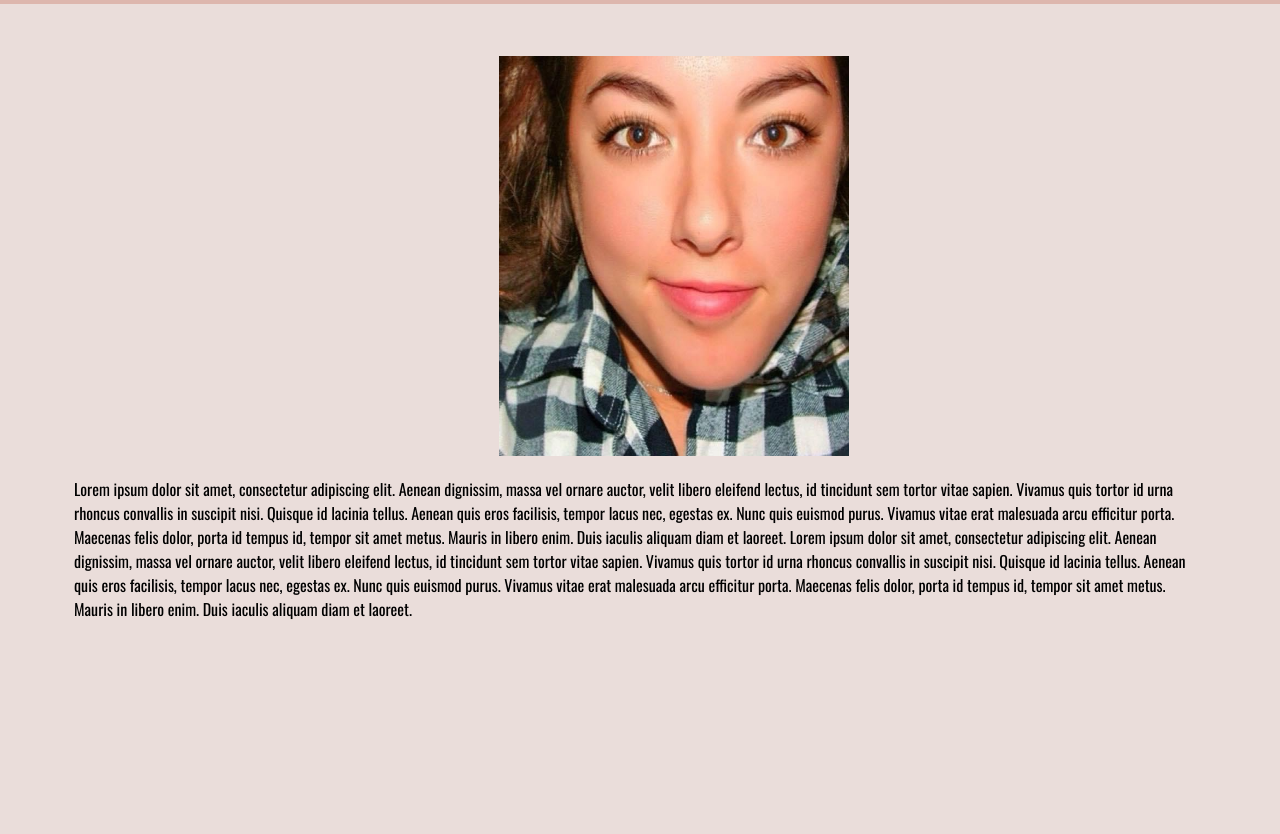
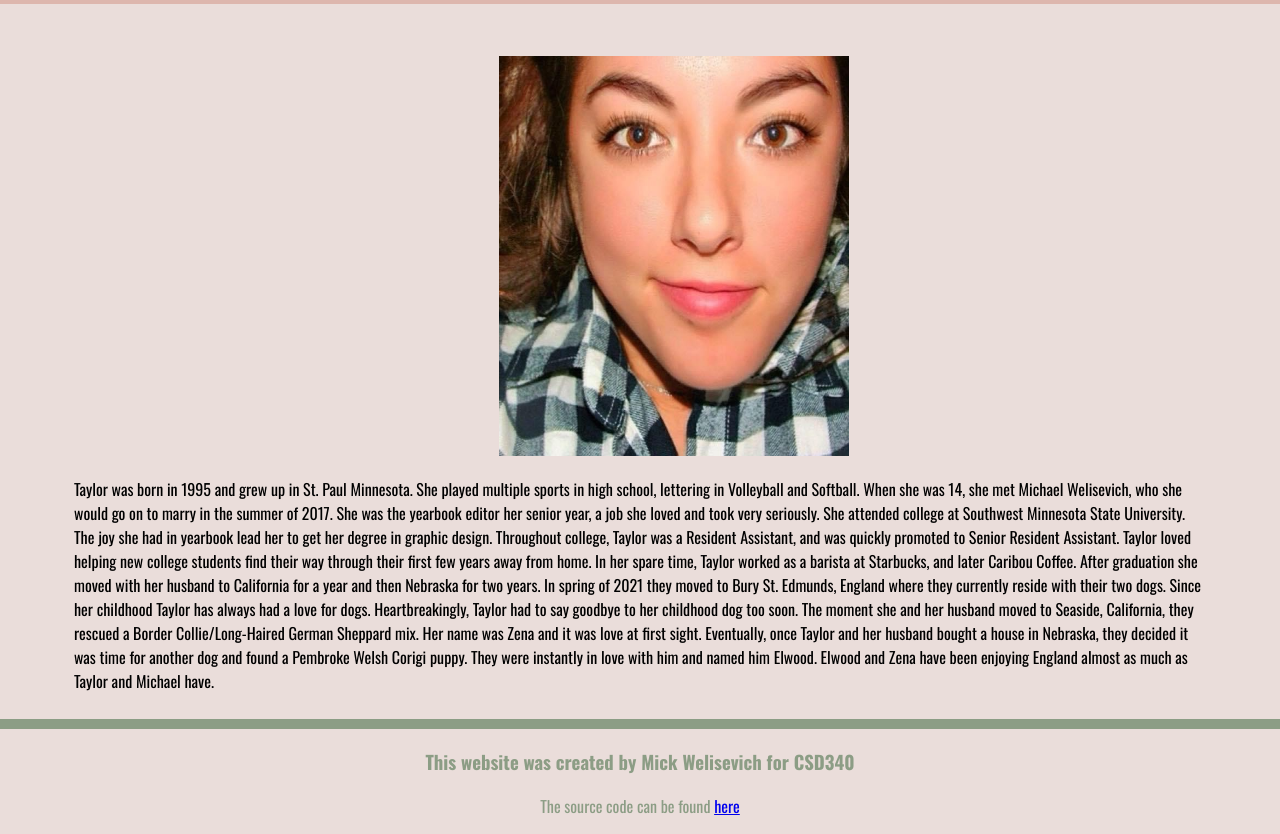
Before and after one commit to mwelisevich/bioSite, a plain HTML site: page about.html in a window 1280 px wide. Shown: the part 155-989 px from the top of the page. Before the commit the page ends 802 px from the top, so only its background shows below. Drawn offline with nearby package versions, Linux system fonts and the light colour scheme.

Commit message:
Files ready for XMIT

```diff
--- a/about.html
+++ b/about.html
@@ -1,7 +1,7 @@
 <!--
-    Mick Welisevich
-date here
-bioSite
+Mick Welisevich
+26 Sept 2021
+Module 8 Assignment 2
 -->
 <!DOCtype html>
 <html lang = "en-us">
@@ -29,23 +29,31 @@ bioSite
                     </figure>
                 </div>
             <p>
-                Lorem ipsum dolor sit amet, consectetur adipiscing elit.
-                Aenean dignissim, massa vel ornare auctor, velit libero eleifend
-                lectus, id tincidunt sem tortor vitae sapien. Vivamus quis tortor
-                id urna rhoncus convallis in suscipit nisi. Quisque id lacinia tellus.
-                Aenean quis eros facilisis, tempor lacus nec, egestas ex. Nunc quis
-                euismod purus. Vivamus vitae erat malesuada arcu efficitur porta.
-                Maecenas felis dolor, porta id tempus id, tempor sit amet metus.
-                Mauris in libero enim. Duis iaculis aliquam diam et laoreet.
-                Lorem ipsum dolor sit amet, consectetur adipiscing elit.
-                Aenean dignissim, massa vel ornare auctor, velit libero eleifend
-                lectus, id tincidunt sem tortor vitae sapien. Vivamus quis tortor
-                id urna rhoncus convallis in suscipit nisi. Quisque id lacinia tellus.
-                Aenean quis eros facilisis, tempor lacus nec, egestas ex. Nunc quis
-                euismod purus. Vivamus vitae erat malesuada arcu efficitur porta.
-                Maecenas felis dolor, porta id tempus id, tempor sit amet metus.
-                Mauris in libero enim. Duis iaculis aliquam diam et laoreet.
+                Taylor was born in 1995 and grew up in St. Paul Minnesota.
+                She played multiple sports in high school, lettering in Volleyball and Softball.
+                When she was 14, she met Michael Welisevich, who she would go on to marry in the summer of 2017.
+                She was the yearbook editor her senior year, a job she loved and took very seriously.
+                She attended college at Southwest Minnesota State University.
+                The joy she had in yearbook lead her to get her degree in graphic design.
+                Throughout college, Taylor was a Resident Assistant, and was quickly promoted to Senior Resident Assistant.
+                Taylor loved helping new college students find their way through their first few years away from home.
+                In her spare time, Taylor worked as a barista at Starbucks, and later Caribou Coffee.
+                After graduation she moved with her husband to California for a year and then Nebraska for two years.
+                In spring of 2021 they moved to Bury St. Edmunds, England where they currently reside with their two dogs.
+	            Since her childhood Taylor has always had a love for dogs. Heartbreakingly,
+                Taylor had to say goodbye to her childhood dog too soon.
+                The moment she and her husband moved to Seaside, California, they rescued a
+                Border Collie/Long-Haired German Sheppard mix. Her name was Zena and it was love at
+                first sight. Eventually, once Taylor and her husband bought a house in Nebraska,
+                they decided it was time for another dog and found a Pembroke Welsh Corigi puppy.
+                They were instantly in love with him and named him Elwood. Elwood and Zena have been
+                enjoying England almost as much as Taylor and Michael have.
+
             </p>
     </div>
+    <footer>
+        <h3>This website was created by Mick Welisevich for CSD340</h3>
+        <p>The source code can be found <a href="https://github.com/mwelisevich/bioSite">here</a>
+    </footer>
 </body>
 </html>
--- a/biosite.css
+++ b/biosite.css
@@ -1,7 +1,7 @@
 /*
 Mick Welisevich
-19 Sept 2021
-Module 7 Assignment 2
+26 Sept 2021
+Module 8 Assignment 2
 
 Color Palette
 “Blush” #DDB6AD
@@ -27,8 +27,6 @@ body{
 h1{
     font-weight: 400;
 }
-
-
 
 #navbar{
     overflow: hidden;
@@ -100,17 +98,39 @@ figcaption{
 }
 
 #imgLayout2{
-    float:right;
+    /*float:right;*/
     grid-column: 1;
     grid-row: 2/3;
+
+    display: grid;
+    grid-template-columns: auto auto auto;
+    grid-column-gap: 5px;
 }
 
 .hobby{
     float:left;
 }
 
-.hobby2{
+#hobby2img{
+    grid-column:4/6;
+    grid-row:1/4;
+}
+
+#hobby2title{
+    grid-column: 2;
+    grid-row: 1;
+}
+
+#hobby2text{
+    grid-column: 1/3;
+    grid-row: 2;
     float: right;
+    text-align: right;
+}
+
+#hobby2{
+    float:right;
+    clear: left;
 }
 
 #imgLayout3{
@@ -122,3 +142,10 @@ img {
     height: 400px;
     width: 350px;
 }
+
+footer{
+    background-color: #EADDDA;
+    border-top: 10px solid #8C9D85;
+    Text-align: center;
+    color: #8C9D85;
+}
```
Also changed, not shown: hobbies.html (+13 -9 lines), landing.html (+10 -6 lines), 1 other file.
